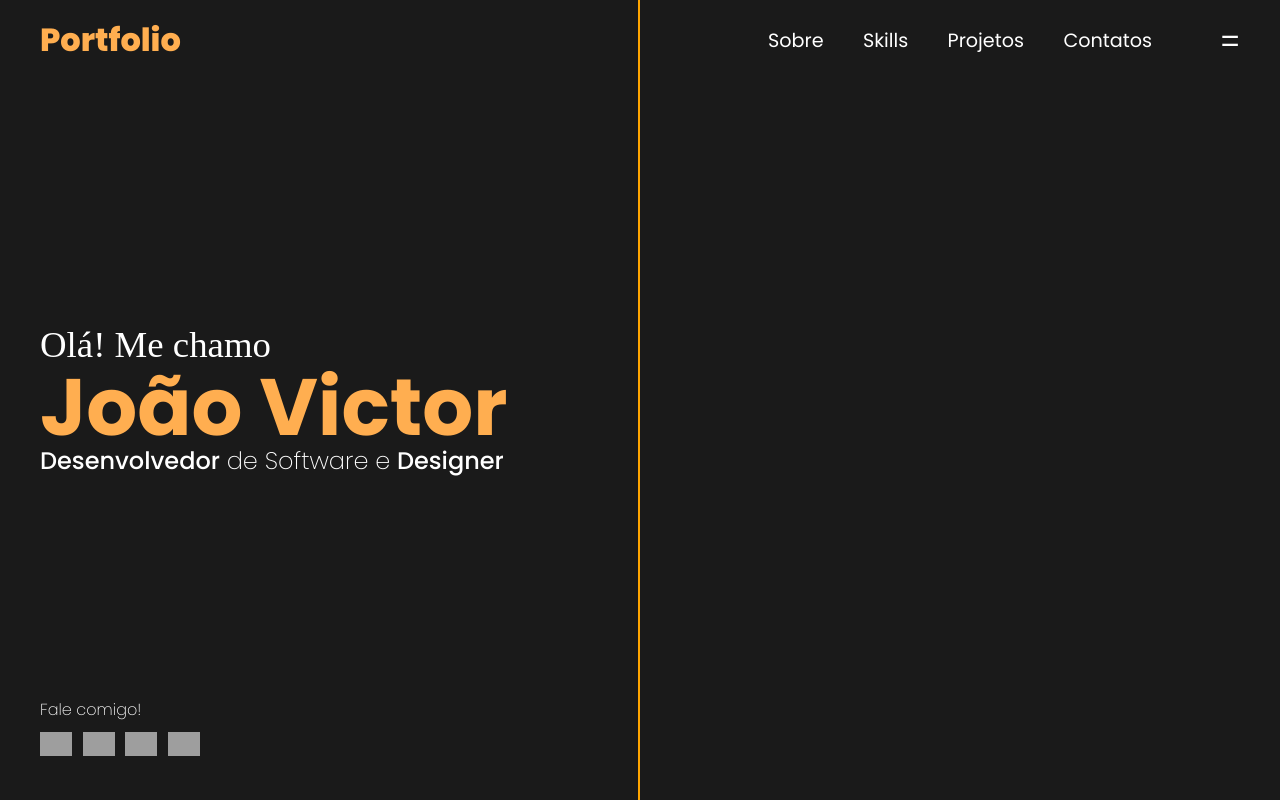
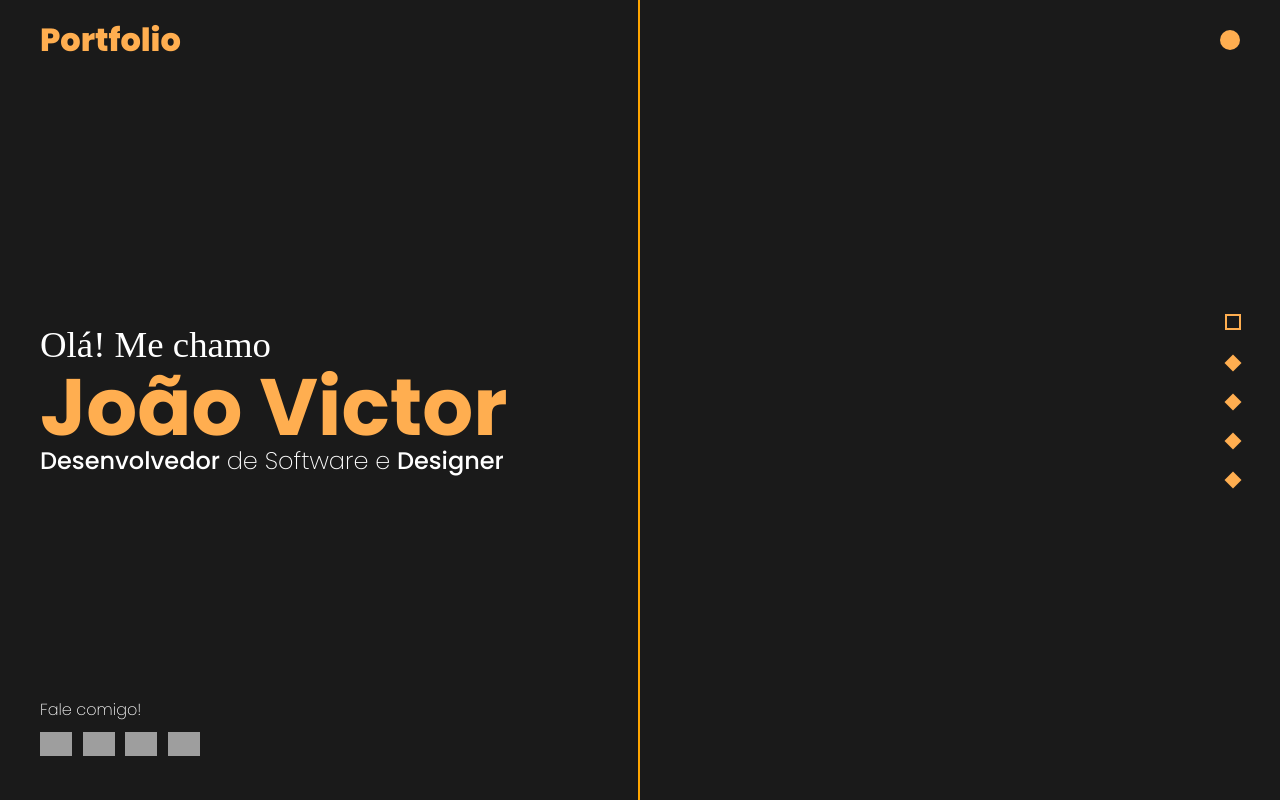
Before and after one commit to joao1306/Portfolio, a React (Create React App) app: page / in a window 1280 px wide. Shown: the top 800 px of the page. Built offline with nearby package versions, Linux system fonts and the light colour scheme; grey boxes are pictures that could not be loaded; a web font is replaced by a local one.

Commit message:
scrolling feature

```diff
--- a/src/components/home/home.css
+++ b/src/components/home/home.css
@@ -32,35 +32,6 @@
     align-items: center;
 }
 
-#topics {
-    width: 30%;
-    height: 100%;
-    display: flex;
-    flex-direction: row;
-    align-items: center;
-    justify-content: space-between;
-    overflow: hidden;
-    position: absolute;
-    right: 8rem;
-    transition: all .3s ease;
-}
-
-.off {
-    top: -4rem;
-    transition: all .3s ease;
-}
-
-.on {
-    transition: all .3s ease;
-}
-
-.topico {
-    color: white;
-    font-weight: 400;
-    font-size: 1.2rem;
-    text-decoration: none;
-}
-
 
 #nav-button {
     width: 20px;
@@ -69,11 +40,72 @@
     justify-content: center;
     align-items: center;
     font-size: 2rem;
-    background-color: transparent;
+    background-color: rgba(255, 174, 80, 1);
+    border-radius: 2rem;
     outline: none;
     border: none;
     color: white;
     cursor: pointer;
+    z-index: 99999999999;
+    transition: all .5s ease;
+}
+
+#display-navbar{
+    width: 30px;
+    height: 25vh;
+    position: fixed;
+    right: 2rem;
+    top: 37.5vh;
+    display: flex;
+    flex-direction: column;
+    align-items: center;
+    justify-content: space-around;
+    z-index: 99999999999;
+}
+
+#t-home{
+    width: 12px;
+    height: 12px;
+    rotate: 45deg;
+    background-color: rgba(255, 174, 80, 1);
+    cursor: pointer;
+    transition: all .2s ease;
+}
+
+#t-sobre{
+    width: 12px;
+    height: 12px;
+    rotate: 45deg;
+    background-color: rgba(255, 174, 80, 1);
+    cursor: pointer;
+    transition: all .2s ease;
+}
+
+#t-skills{
+    width: 12px;
+    height: 12px;
+    rotate: 45deg;
+    background-color: rgba(255, 174, 80, 1);
+    cursor: pointer;
+    transition: all .2s ease;
+}
+
+#t-projetos{
+    width: 12px;
+    height: 12px;
+    rotate: 45deg;
+    background-color: rgba(255, 174, 80, 1);
+    cursor: pointer;
+    transition: all .2s ease;
+}
+
+#t-contatos{
+    width: 12px;
+    height: 12px;
+    rotate: 45deg;
+    background-color: rgba(255, 174, 80, 1);
+    cursor: pointer;
+    transition: all .2s ease;
 }
 
 #landing-page-text {
--- a/src/components/home/home.js
+++ b/src/components/home/home.js
@@ -1,42 +1,154 @@
-import './home.css';
+import React, { useState, useEffect } from 'react';
 import github from './source/github.svg';
 import linkedin from './source/linkedin.svg';
 import instagram from './source/instagram.svg';
 import email from './source/email.svg';
-import React, {useState} from 'react';
-
+import './home.css';
 
 export default function Home() {
+    const [contadorSetor, setContadorSetor] = useState(0);
+    const [scrolling, setScrolling] = useState(false);
 
-    const [navbar, setNavbar] = useState('off');
+    useEffect(() => {
+        window.addEventListener("wheel", handleScroll);
 
-    function navbarToggle() {
+        return () => {
+            window.removeEventListener("wheel", handleScroll);
+        };
+    }, [contadorSetor, scrolling]);
 
-        let check = document.getElementById('topics');
+    // Função para detectar o scroll e atualizar o contador
+    function handleScroll(event) {
+        if (!scrolling) {
+            setScrolling(true);
 
-        if (check.classList.contains('off')) {
-            check.classList.remove('off');
-            check.classList.add('on');
-        } else {
-            check.classList.remove('on');
-            check.classList.add('off');
+            if (event.deltaY > 0) {
+                scrollDownFunction();
+            } else {
+                scrollUpFunction();
+            }
+
+            setTimeout(() => {
+                setScrolling(false);
+            }, 500);
         }
     }
 
+    // Função para rolar para baixo
+    function scrollDownFunction() {
+        if (contadorSetor < 4) {
+            setContadorSetor(contadorSetor + 1);
+        }
+    }
+
+    // Função para rolar para cima
+    function scrollUpFunction() {
+        if (contadorSetor > 0) {
+            setContadorSetor(contadorSetor - 1);
+        }
+    }
+
+    // Função para rolar para um elemento com base no valor do contador
+    function scrollToElement(id) {
+        const element = document.getElementById(id);
+        if (element) {
+            element.scrollIntoView({ behavior: 'smooth' });
+        }
+    }
+
+    function cleanAll() {
+        let selUm = document.getElementById('t-home');
+        let selDois = document.getElementById('t-sobre');
+        let selTres = document.getElementById('t-skills');
+        let selQuatro = document.getElementById('t-projetos');
+        let selCinco = document.getElementById('t-contatos');
+
+        selUm.style.rotate = '45deg';
+        selUm.style.backgroundColor = 'rgba(255, 174, 80, 1)';
+        selUm.style.border = 'none';
+
+
+        selDois.style.rotate = '45deg';
+        selDois.style.backgroundColor = 'rgba(255, 174, 80, 1)';
+        selDois.style.border = 'none';
+
+
+        selTres.style.rotate = '45deg';
+        selTres.style.backgroundColor = 'rgba(255, 174, 80, 1)';
+        selTres.style.border = 'none';
+
+
+        selQuatro.style.rotate = '45deg';
+        selQuatro.style.backgroundColor = 'rgba(255, 174, 80, 1)';
+        selQuatro.style.border = 'none';
+
+
+        selCinco.style.rotate = '45deg';
+        selCinco.style.backgroundColor = 'rgba(255, 174, 80, 1)';
+        selCinco.style.border = 'none';
+
+    }
+
+    function active(id) {
+        let element = document.getElementById(id);
+
+        element.style.rotate = '0deg';
+        element.style.border = '2px rgba(255, 174, 80, 1) solid'
+        element.style.backgroundColor = 'transparent';
+    }
+
+    useEffect(() => {
+        switch (contadorSetor) {
+            case 0:
+                cleanAll()
+                scrollToElement('landing-page');
+                active('t-home')
+                break;
+            case 1:
+                cleanAll()
+                scrollToElement('sobre');
+                active('t-sobre')
+                break;
+            case 2:
+                cleanAll()
+                scrollToElement('id-pagina-skills');
+                active('t-skills')
+                break;
+            case 3:
+                cleanAll()
+                scrollToElement('id-pagina-projeto');
+                active('t-projetos')
+                break;
+            case 4:
+                cleanAll()
+                scrollToElement('id-pagina-contato');
+                active('t-contatos')
+                break;
+            default:
+                break;
+        }
+    }, [contadorSetor]);
+
+    console.log(contadorSetor)
+
     return (
         <div id='landing-page'>
-            {/* codigo responsavel pela barra de navegação */}
+            {/* codigo responsavel pelo cabecalho */}
             <div id='navbar'>
                 <div id='logo-space'>
                     <a href='#landing-page' id='logo-navbar'>Portfolio</a>
                 </div>
-                <div id='topics'>
-                    <a href='#sobre' className='topico'> Sobre</a>
-                    <a href='#id-pagina-skills' className='topico'> Skills</a>
-                    <a href='#id-pagina-projeto' className='topico'> Projetos</a>
-                    <a href='#id-pagina-contato' className='topico'> Contatos</a>
-                </div>
-                <button id='nav-button' onClick={navbarToggle}>=</button>
+                <button id='nav-button'></button>
+            </div>
+
+            {/* codigo responsavel pela barra de navegacao lateral */}
+
+            <div id='display-navbar'>
+                <a id='t-home' onClick={() => setContadorSetor(0)} ></a>
+                <a id='t-sobre' onClick={() => setContadorSetor(1)} ></a>
+                <a id='t-skills' onClick={() => setContadorSetor(2)} ></a>
+                <a id='t-projetos' onClick={() => setContadorSetor(3)} ></a>
+                <a id='t-contatos' onClick={() => setContadorSetor(4)} ></a>
             </div>
 
             {/* codigo da landing page */}
--- a/src/components/skills/skills.js
+++ b/src/components/skills/skills.js
@@ -21,34 +21,6 @@ export default function Skills() {
   const [skillSelecionada, setSkillSelecionada] = useState('hard');
 
   const ref = useRef(null);
-
-
-  const [rotateX, setRotateX] = useState(0);
-  const [rotateY, setRotateY] = useState(0);
-
-  const handleMouseMove = (e) => {
-    if (!ref.current) return;
-
-    const rect = ref.current.getBoundingClientRect();
-
-    const width = rect.width;
-    const height = rect.height;
-
-    const mouseX = (e.clientX - rect.left) * ROTATION_RANGE;
-    const mouseY = (e.clientY - rect.top) * ROTATION_RANGE;
-
-    const rY = mouseX / width - HALF_ROTATION_RANGE;
-    const rX = (mouseY / height - HALF_ROTATION_RANGE) * -1;
-
-    setRotateX(rX);
-    setRotateY(rY);
-  };
-
-  const handleMouseLeave = () => {
-    if (!ref.current) return;
-    setRotateX(0);
-    setRotateY(0);
-  };
 
   {/* função responsável pela translocação entre as divs de skills */}
 
--- a/src/index.css
+++ b/src/index.css
@@ -15,3 +15,7 @@ code {
 body::-webkit-scrollbar {
   display: none;
 }
+
+html{
+  overflow: hidden;
+}
```
